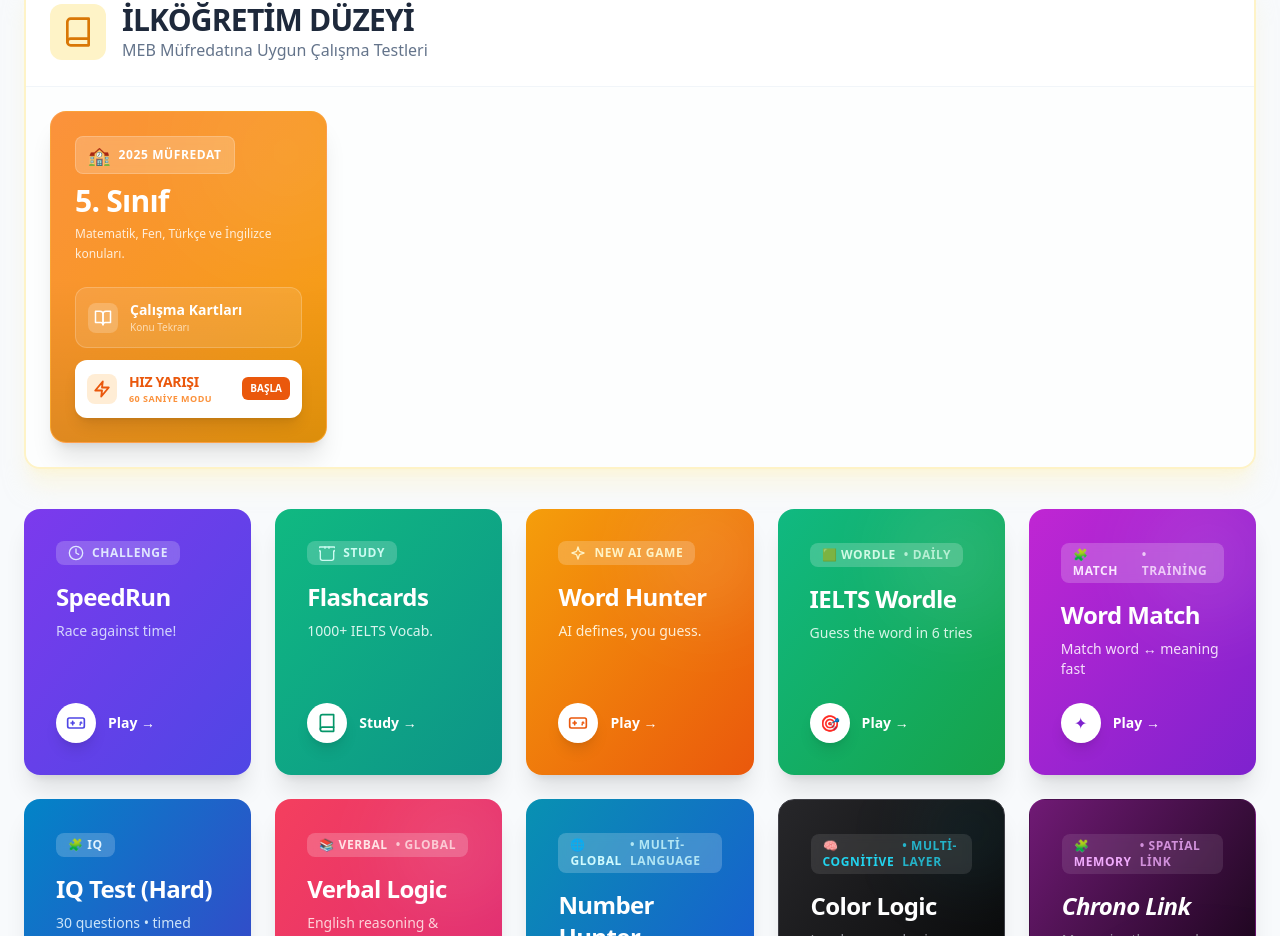
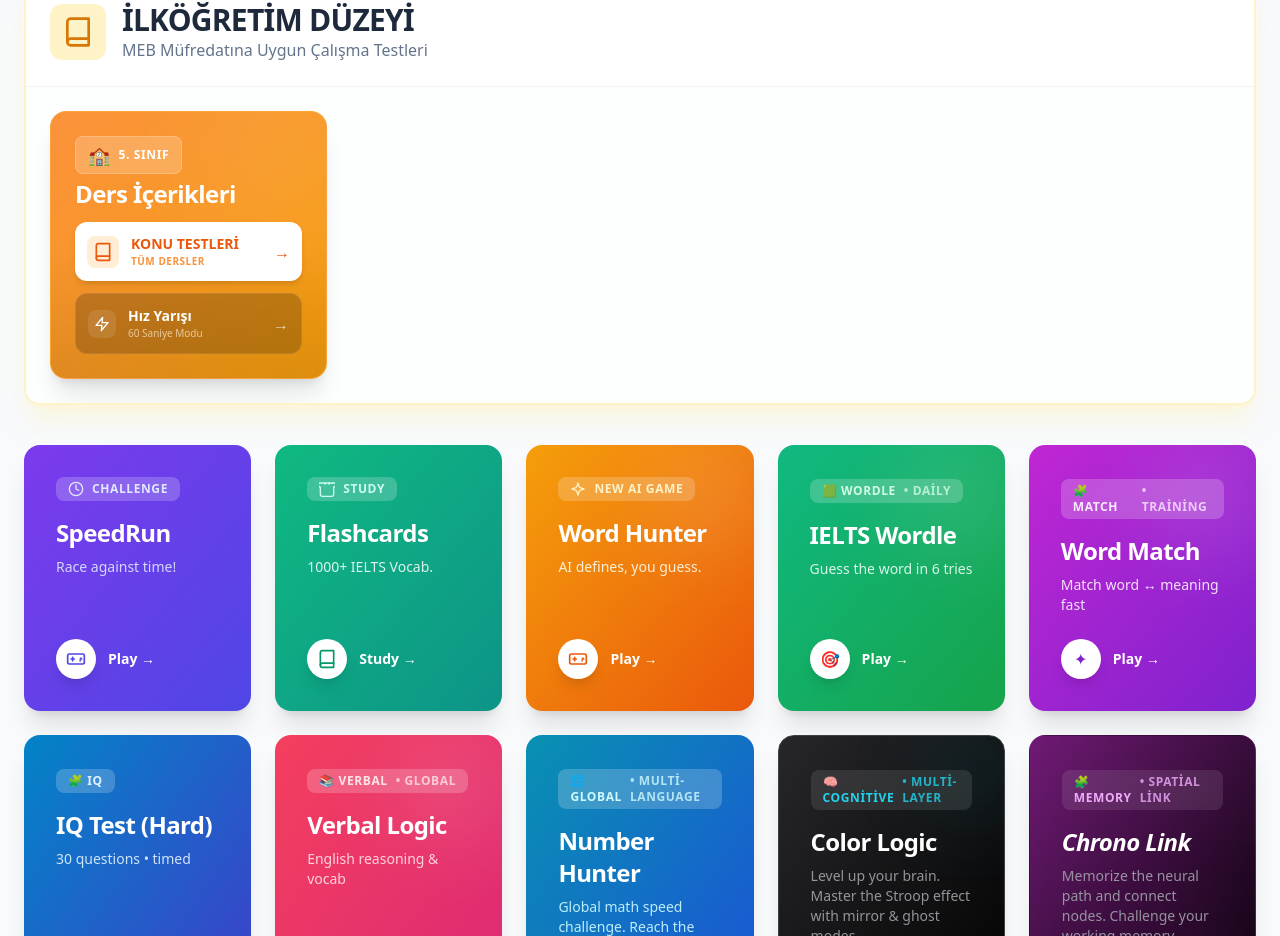
Before and after one commit to kuarkcoin/testdunya, a Next.js app: page / in a window 1280 px wide. Shown: the part 907-1843 px from the top of the page. Built offline with nearby package versions, Linux system fonts and the light colour scheme.

Commit message:
Update page.tsx

```diff
--- a/app/page.tsx
+++ b/app/page.tsx
@@ -358,7 +358,7 @@ export default function HomePage() {
   <div className="p-6 bg-slate-50/30">
     <div className="grid grid-cols-1 sm:grid-cols-2 lg:grid-cols-4 gap-6">
 
-      {/* 5. SINIF KARTI - GÜNCELLENDİ (Çift Butonlu) */}
+      {/* 5. SINIF KARTI - GÜNCELLENDİ (Kartlar Silindi) */}
 <div className="group relative overflow-hidden rounded-2xl bg-gradient-to-br from-orange-400 to-amber-500 p-6 text-white shadow-xl transition-all hover:shadow-2xl border border-orange-300/30">
 
   {/* Arka Plan Dekoru */}
@@ -368,63 +368,49 @@ export default function HomePage() {
   <div className="relative z-10 flex flex-col h-full justify-between">
 
     {/* Üst Kısım: Başlık */}
-          <div className="mb-6">
-            <div className="mb-3 inline-flex items-center gap-2 rounded-lg bg-white/20 px-3 py-1 text-xs font-bold uppercase tracking-wider text-white backdrop-blur-sm border border-white/20">
-              <span className="text-lg">🏫</span> 2025 Müfredat
+    <div className="mb-4">
+      <div className="mb-2 inline-flex items-center gap-2 rounded-lg bg-white/20 px-3 py-1 text-xs font-bold uppercase tracking-wider text-white backdrop-blur-sm border border-white/20">
+        <span className="text-lg">🏫</span> 5. Sınıf
       </div>
-            <h3 className="text-3xl font-black tracking-tight leading-none mb-2">5. Sınıf</h3>
-            <p className="text-orange-50 text-xs font-medium opacity-90 leading-relaxed">
-              Matematik, Fen, Türkçe ve İngilizce konuları.
-            </p>
+      <h3 className="text-2xl font-black tracking-tight leading-none">Ders İçerikleri</h3>
     </div>
 
-          {/* Alt Kısım: Butonlar */}
+    {/* Alt Kısım: 2 Buton (Testler ve SpeedRun) */}
     <div className="flex flex-col gap-3">
 
-            {/* 1. Buton: Ders Çalış (Flashcards) */}
+      {/* 1. ANA BUTON: KONU TESTLERİ */}
       <Link
-              href="/grade5-cards"
-              className="flex items-center justify-between px-3 py-3 bg-white/10 hover:bg-white/20 border border-white/20 rounded-xl transition-all group/btn"
+        href="/5-sinif"
+        className="flex items-center gap-3 px-3 py-3 bg-white text-orange-600 rounded-xl shadow-md transition-transform transform hover:-translate-y-0.5 hover:shadow-lg group/main"
       >
-              <div className="flex items-center gap-3">
-                <div className="p-1.5 bg-white/20 rounded-lg text-white">
-                  <svg xmlns="http://www.w3.org/2000/svg" width="18" height="18" viewBox="0 0 24 24" fill="none" stroke="currentColor" strokeWidth="2" strokeLinecap="round" strokeLinejoin="round"><path d="M2 3h6a4 4 0 0 1 4 4v14a3 3 0 0 0-3-3H2z"/><path d="M22 3h-6a4 4 0 0 0-4 4v14a3 3 0 0 1 3-3h7z"/></svg>
+        <div className="p-1.5 bg-orange-100 rounded-lg group-hover/main:bg-orange-200 transition-colors">
+          <Book className="w-5 h-5 text-orange-600" />
         </div>
         <div className="flex flex-col">
-                  <span className="font-bold text-sm">Çalışma Kartları</span>
-                  <span className="text-[10px] text-orange-100 opacity-80">Konu Tekrarı</span>
+          <span className="font-black text-sm">KONU TESTLERİ</span>
+          <span className="text-[10px] font-bold text-orange-400 uppercase tracking-wider">Tüm Dersler</span>
         </div>
-              </div>
-              <span className="text-white opacity-0 group-hover/btn:opacity-100 transition-opacity text-sm">→</span>
+        <span className="ml-auto text-orange-600 font-bold">→</span>
       </Link>
 
       {/* 2. Buton: SPEEDRUN (Yarış) */}
       <Link
         href="/grade5-speedrun"
-              className="relative overflow-hidden flex items-center justify-between px-3 py-3 bg-white text-orange-600 rounded-xl shadow-lg transition-transform transform hover:-translate-y-1 hover:shadow-orange-900/20 group/run"
+        className="flex items-center gap-3 px-3 py-3 bg-black/20 hover:bg-black/30 border border-white/10 rounded-xl transition-all group/run"
       >
-              {/* Buton içi ışıltı */}
-              <div className="absolute top-0 left-0 w-full h-full bg-gradient-to-r from-transparent via-orange-100/50 to-transparent -translate-x-[100%] group-hover/run:animate-[shimmer_1.5s_infinite]"></div>
-
-              <div className="flex items-center gap-3 relative z-10">
-                <div className="p-1.5 bg-orange-100 text-orange-600 rounded-lg group-hover/run:scale-110 transition-transform">
-                  <svg xmlns="http://www.w3.org/2000/svg" width="18" height="18" viewBox="0 0 24 24" fill="none" stroke="currentColor" strokeWidth="2.5" strokeLinecap="round" strokeLinejoin="round"><path d="M13 2L3 14h9l-1 8 10-12h-9l1-8z"/></svg>
+        <div className="p-1.5 bg-white/10 rounded-lg text-white group-hover/run:text-yellow-300 transition-colors">
+          <Zap className="w-4 h-4" />
         </div>
         <div className="flex flex-col">
-                  <span className="font-black text-sm tracking-tight">HIZ YARIŞI</span>
-                  <span className="text-[9px] font-bold text-orange-400 uppercase tracking-wider">60 Saniye Modu</span>
+          <span className="font-bold text-sm">Hız Yarışı</span>
+          <span className="text-[10px] text-orange-100 opacity-70">60 Saniye Modu</span>
         </div>
-              </div>
-
-              <div className="bg-orange-600 text-white text-[10px] font-bold px-2 py-1 rounded-md relative z-10 group-hover/run:bg-orange-700 transition-colors">
-                BAŞLA
-              </div>
+        <span className="ml-auto text-white opacity-70 group-hover/run:opacity-100 transition-opacity">→</span>
       </Link>
 
     </div>
   </div>
 </div>
-
 </div>
 </div>
 </section>
```
Lines whose indentation alone changed are shown as unchanged.
